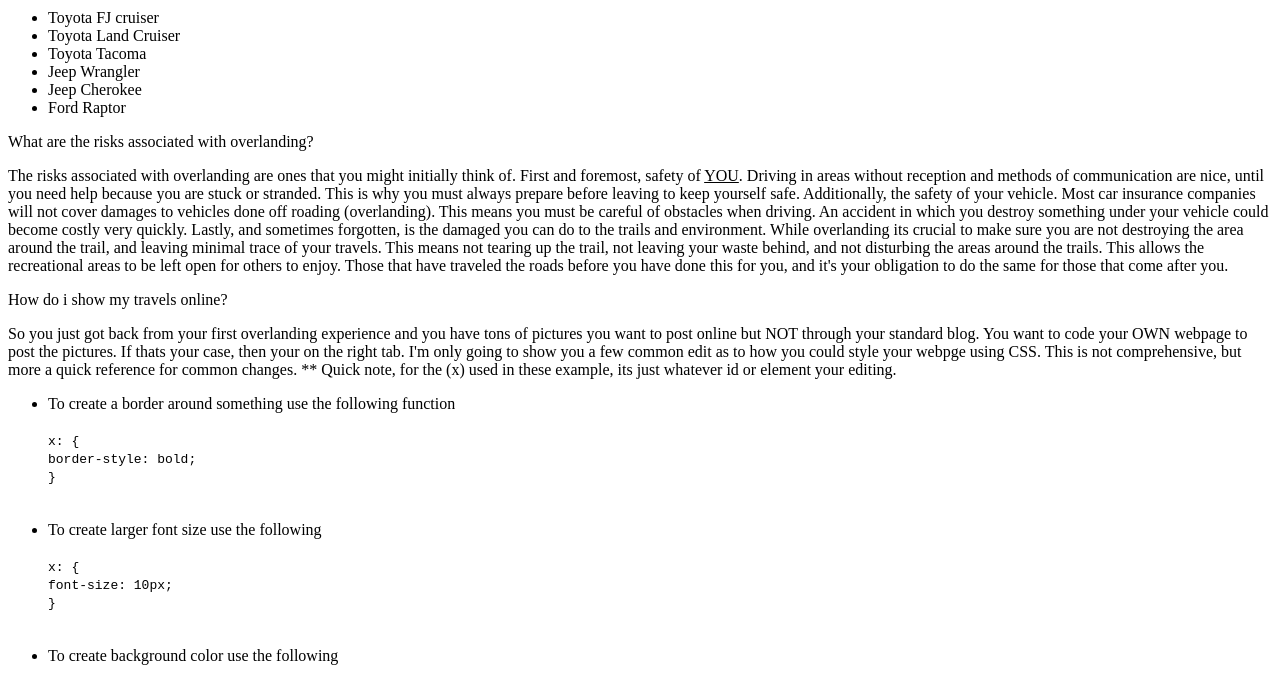
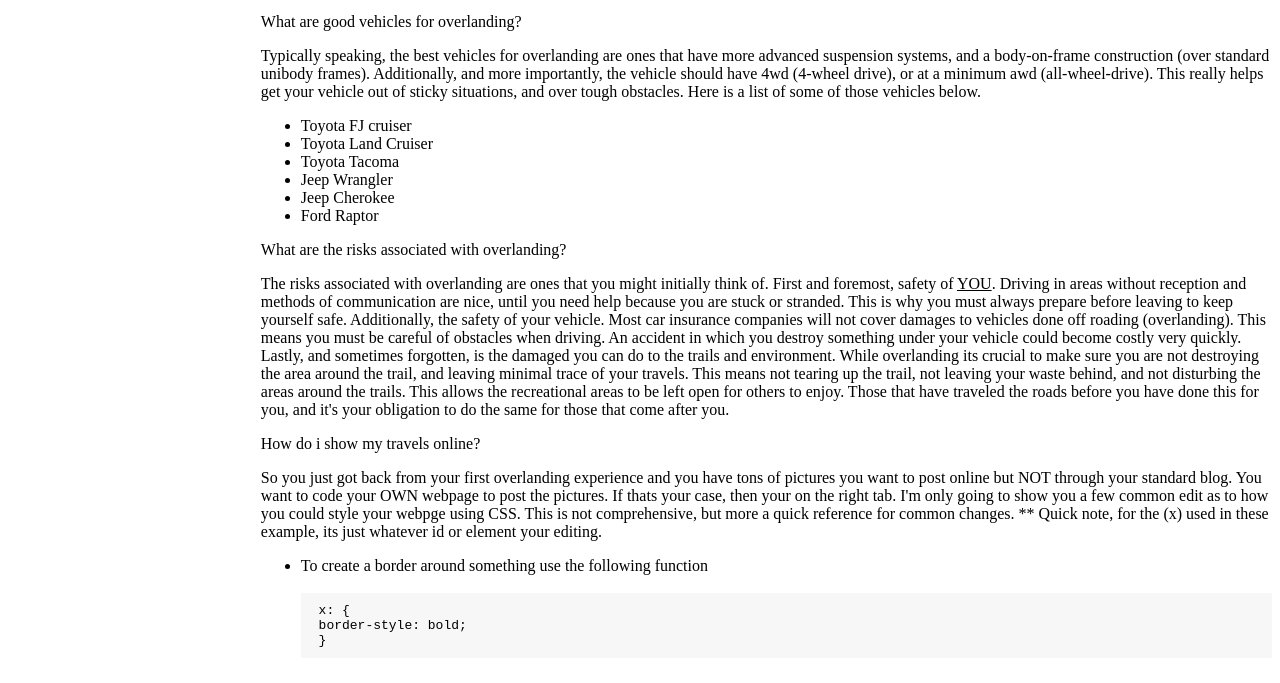
Before and after one commit to Jlarue2175/Technical-Documentation-Page, a plain HTML site: page index.html in a window 1280 px wide. Shown: the part 953-1636 px from the top of the page. Drawn offline with Linux system fonts and the light colour scheme.

Commit message:
Made code elements look better

```diff
--- a/style.css
+++ b/style.css
@@ -1,7 +1,10 @@
 <style>
 body {
   margin-left: 25%;
-  position: relative;
+  position: absolute;
+}
+#main-doc {
+  margin-left: 20%;
 }
 #navbar {
  height: 100%;
@@ -63,6 +66,13 @@ body {
  left:-50px;
   width:100%;
 }
+code {
+  display: block;
+  white-space: pre;
+  background-color:#f7f7f7;
+  padding: 10px; 5px;
+
+}
 @media only screen and (max-width: 815px) {
     /* For mobile phones: */
   #navbar ul{
```
